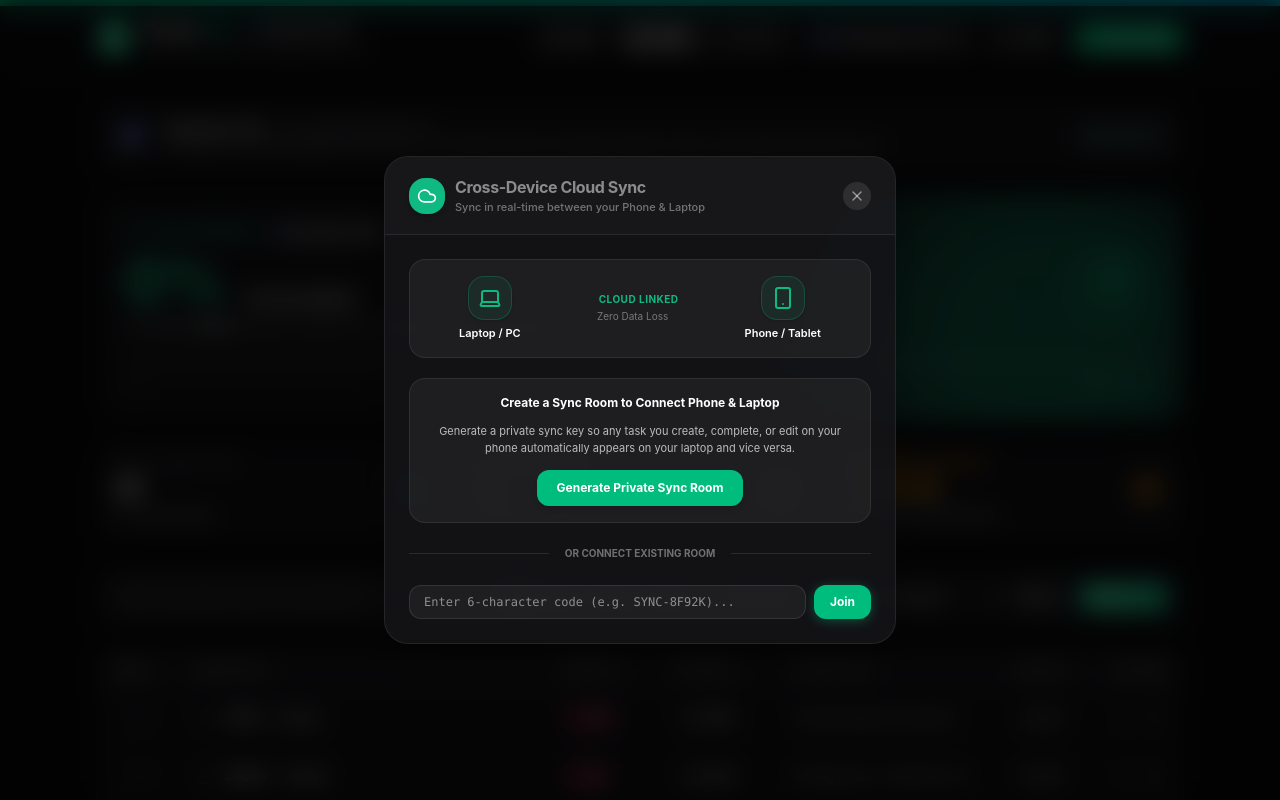
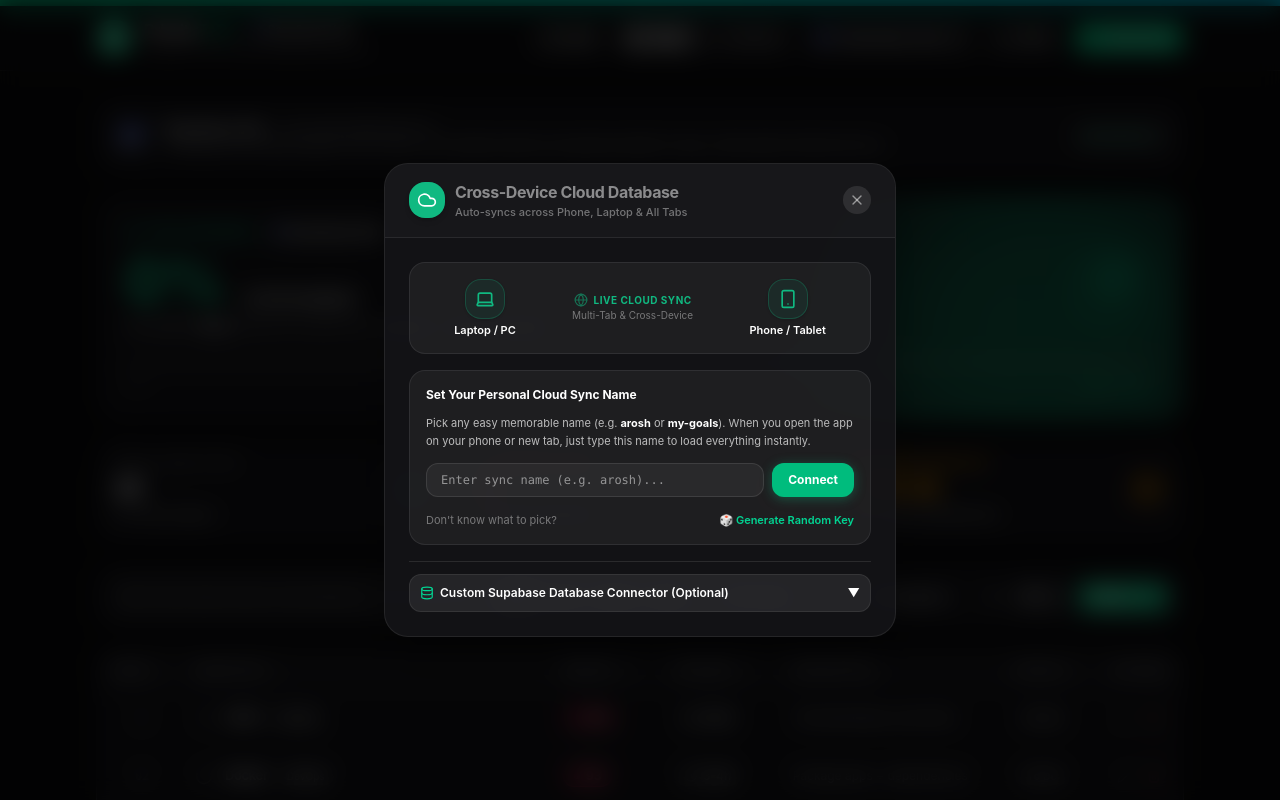
Before and after one commit to aroshwijesinghe/ToDo, a React (Vite) app: page / in a window 1280 px wide. Both pictures are taken after a click on the button "Sync". Shown: the top 800 px of the page. Built offline with nearby package versions, Linux system fonts and the light colour scheme.

Commit message:
added custom memorable sync names, QR scanning and Supabase connector to sync modal

```diff
--- a/src/components/SyncModal.tsx
+++ b/src/components/SyncModal.tsx
@@ -1,8 +1,8 @@
 import React, { useState } from 'react';
-import { X, Smartphone, Laptop, RefreshCw, Copy, Check, QrCode, Cloud, ShieldCheck, Key } from 'lucide-react';
+import { X, Smartphone, Laptop, RefreshCw, Copy, Check, QrCode, Cloud, ShieldCheck, Key, Database, Globe } from 'lucide-react';
 import { ThemeMode } from '../types/theme';
 import { THEME_CONFIGS } from '../utils/themeConfig';
-import { getSyncShareUrl, generateSyncKey } from '../utils/cloudSync';
+import { getSyncShareUrl, generateSyncKey, SupabaseConfig } from '../utils/cloudSync';
 
 interface SyncModalProps {
   isOpen: boolean;
@@ -12,6 +12,8 @@
   onSyncNow: () => void;
   isSyncing: boolean;
   lastSyncedAt: string | null;
+  supabaseConfig: SupabaseConfig | null;
+  onSaveSupabaseConfig: (config: SupabaseConfig | null) => void;
   theme?: ThemeMode;
 }
 
@@ -23,11 +25,16 @@
   onSyncNow,
   isSyncing,
   lastSyncedAt,
+  supabaseConfig,
+  onSaveSupabaseConfig,
   theme = 'dark',
 }) => {
-  const [inputKey, setInputKey] = useState('');
+  const [customNameInput, setCustomNameInput] = useState('');
   const [copiedLink, setCopiedLink] = useState(false);
   const [copiedKey, setCopiedKey] = useState(false);
+  const [showSupabase, setShowSupabase] = useState(false);
+  const [sbUrl, setSbUrl] = useState(supabaseConfig?.url || '');
+  const [sbKey, setSbKey] = useState(supabaseConfig?.anonKey || '');
 
   const themeConfig = THEME_CONFIGS[theme];
 
@@ -53,27 +60,37 @@
     setTimeout(() => setCopiedKey(false), 2000);
   };
 
-  const handleJoinRoom = (e: React.FormEvent) => {
+  const handleConnectCustomName = (e: React.FormEvent) => {
     e.preventDefault();
-    const cleanKey = inputKey.trim().toUpperCase();
-    if (cleanKey) {
-      onSetSyncKey(cleanKey);
-      setInputKey('');
+    const clean = customNameInput.trim().toLowerCase();
+    if (clean) {
+      onSetSyncKey(clean);
+      setCustomNameInput('');
     }
   };
 
-  const handleCreateNewRoom = () => {
+  const handleGenerateRandomKey = () => {
     const newKey = generateSyncKey();
     onSetSyncKey(newKey);
   };
 
+  const handleSaveSupabase = (e: React.FormEvent) => {
+    e.preventDefault();
+    if (sbUrl.trim() && sbKey.trim()) {
+      onSaveSupabaseConfig({ url: sbUrl.trim(), anonKey: sbKey.trim() });
+    } else {
+      onSaveSupabaseConfig(null);
+    }
+    setShowSupabase(false);
+  };
+
   return (
-    <div className="fixed inset-0 z-50 flex items-center justify-center p-4 bg-black/70 backdrop-blur-md animate-in fade-in duration-200">
+    <div className="fixed inset-0 z-50 flex items-center justify-center p-3 sm:p-4 bg-black/70 backdrop-blur-md animate-in fade-in duration-200">
       <div
         className={`border rounded-3xl w-full max-w-lg overflow-hidden shadow-2xl transition-all max-h-[92vh] flex flex-col ${themeConfig.classes.cardBg} ${themeConfig.classes.cardBorder} ${themeConfig.classes.textPrimary}`}
       >
         {/* Header */}
-        <div className={`flex items-center justify-between px-6 py-4.5 border-b shrink-0 ${themeConfig.classes.tableHeaderBg}`}>
+        <div className={`flex items-center justify-between px-5 sm:px-6 py-4 border-b shrink-0 ${themeConfig.classes.tableHeaderBg}`}>
           <div className="flex items-center gap-2.5">
             <div
               className="w-9 h-9 rounded-2xl flex items-center justify-center text-white shadow-md"
@@ -83,10 +100,10 @@
             </div>
             <div>
               <h3 className="text-base font-bold tracking-tight">
-                Cross-Device Cloud Sync
+                Cross-Device Cloud Database
               </h3>
               <p className={`text-[11px] font-medium ${themeConfig.classes.textMuted}`}>
-                Sync in real-time between your Phone &amp; Laptop
+                Auto-syncs across Phone, Laptop &amp; All Tabs
               </p>
             </div>
           </div>
@@ -98,50 +115,48 @@
           </button>
         </div>
 
-        {/* Content */}
-        <div className="p-6 space-y-5 overflow-y-auto flex-1 text-xs">
-          {/* Visual Device Pair Graphic */}
-          <div className={`p-4 rounded-2xl border flex items-center justify-around text-center ${themeConfig.classes.inputBg} ${themeConfig.classes.cardBorder}`}>
-            <div className="flex flex-col items-center gap-1.5">
+        {/* Body */}
+        <div className="p-5 sm:p-6 space-y-4 overflow-y-auto flex-1 text-xs">
+          {/* Device Pair Banner */}
+          <div className={`p-3.5 sm:p-4 rounded-2xl border flex items-center justify-around text-center ${themeConfig.classes.inputBg} ${themeConfig.classes.cardBorder}`}>
+            <div className="flex flex-col items-center gap-1">
               <div
-                className="w-11 h-11 rounded-2xl flex items-center justify-center border shadow-sm"
+                className="w-10 h-10 rounded-2xl flex items-center justify-center border shadow-sm"
                 style={{ backgroundColor: `${themeConfig.accentHex}15`, borderColor: `${themeConfig.accentHex}40`, color: themeConfig.accentHex }}
               >
-                <Laptop className="w-6 h-6" />
+                <Laptop className="w-5 h-5" />
               </div>
               <span className="font-semibold text-[11px]">Laptop / PC</span>
             </div>
 
-            <div className="flex flex-col items-center gap-1">
-              <div className="flex items-center gap-1">
-                <span className="w-2 h-2 rounded-full animate-ping" style={{ backgroundColor: themeConfig.accentHex }} />
-                <span className="text-[10px] font-bold uppercase tracking-wider" style={{ color: themeConfig.accentHex }}>
-                  Cloud Linked
-                </span>
+            <div className="flex flex-col items-center gap-0.5">
+              <div className="flex items-center gap-1.5 font-bold" style={{ color: themeConfig.accentHex }}>
+                <Globe className="w-3.5 h-3.5 animate-pulse" />
+                <span className="text-[10px] uppercase tracking-wider">Live Cloud Sync</span>
               </div>
-              <p className={`text-[10px] ${themeConfig.classes.textMuted}`}>Zero Data Loss</p>
+              <p className={`text-[10px] ${themeConfig.classes.textMuted}`}>Multi-Tab &amp; Cross-Device</p>
             </div>
 
-            <div className="flex flex-col items-center gap-1.5">
+            <div className="flex flex-col items-center gap-1">
               <div
-                className="w-11 h-11 rounded-2xl flex items-center justify-center border shadow-sm"
+                className="w-10 h-10 rounded-2xl flex items-center justify-center border shadow-sm"
                 style={{ backgroundColor: `${themeConfig.accentHex}15`, borderColor: `${themeConfig.accentHex}40`, color: themeConfig.accentHex }}
               >
-                <Smartphone className="w-6 h-6" />
+                <Smartphone className="w-5 h-5" />
               </div>
               <span className="font-semibold text-[11px]">Phone / Tablet</span>
             </div>
           </div>
 
-          {/* Active Sync Status */}
+          {/* Active Cloud Sync Status Card */}
           {syncKey ? (
             <div className="space-y-4">
-              <div className={`p-4 rounded-2xl border ${themeConfig.classes.cardBorder} bg-emerald-500/5`}>
-                <div className="flex items-center justify-between mb-2">
-                  <div className="flex items-center gap-1.5 font-bold text-emerald-500">
+              <div className={`p-4 rounded-2xl border ${themeConfig.classes.cardBorder} bg-emerald-500/5 space-y-3`}>
+                <div className="flex items-center justify-between gap-2 flex-wrap">
+                  <div className="flex items-center gap-2 font-bold text-emerald-400">
                     <ShieldCheck className="w-4 h-4" />
-                    <span>Sync Room Active:</span>
-                    <span className="font-mono text-sm tracking-wider px-2 py-0.5 rounded-lg bg-emerald-500/15 border border-emerald-500/30">
+                    <span>Sync Room:</span>
+                    <span className="font-mono text-sm tracking-wider px-2.5 py-0.5 rounded-lg bg-emerald-500/15 border border-emerald-500/30 text-emerald-300">
                       {syncKey}
                     </span>
                   </div>
@@ -149,100 +164,160 @@
                   <button
                     onClick={onSyncNow}
                     disabled={isSyncing}
-                    className={`flex items-center gap-1 px-3 py-1 rounded-xl font-semibold transition-all hover:scale-105 ${themeConfig.classes.accentBtn}`}
+                    className={`flex items-center gap-1.5 px-3 py-1.5 rounded-xl font-bold transition-all hover:scale-105 ${themeConfig.classes.accentBtn}`}
                   >
                     <RefreshCw className={`w-3.5 h-3.5 ${isSyncing ? 'animate-spin' : ''}`} />
-                    <span>{isSyncing ? 'Syncing...' : 'Sync Now'}</span>
+                    <span>{isSyncing ? 'Syncing...' : 'Sync Cloud Now'}</span>
                   </button>
                 </div>
 
-                {lastSyncedAt && (
-                  <p className={`text-[11px] ${themeConfig.classes.textMuted}`}>
-                    Last synced: {new Date(lastSyncedAt).toLocaleTimeString()} ({new Date(lastSyncedAt).toLocaleDateString()})
+                <p className={`text-[11px] ${themeConfig.classes.textSecondary}`}>
+                  {lastSyncedAt
+                    ? `✓ Synced with Cloud at ${new Date(lastSyncedAt).toLocaleTimeString()}`
+                    : 'Auto-saving all changes in real time'}
                 </p>
-                )}
               </div>
 
-              {/* QR Code & Scan Option for Mobile */}
+              {/* QR Code & Scan Option */}
               <div className={`p-4 rounded-2xl border flex flex-col sm:flex-row items-center gap-4 ${themeConfig.classes.inputBg} ${themeConfig.classes.cardBorder}`}>
                 {qrCodeUrl && (
                   <div className="p-2 rounded-2xl bg-white shadow-md shrink-0">
                     <img
                       src={qrCodeUrl}
-                      alt="Scan to Sync on Mobile Phone"
-                      className="w-28 h-28 rounded-lg"
+                      alt="Scan on Phone"
+                      className="w-24 h-24 sm:w-28 sm:h-28 rounded-lg"
                     />
                   </div>
                 )}
                 <div className="space-y-2 text-center sm:text-left">
                   <p className="font-bold text-xs flex items-center justify-center sm:justify-start gap-1.5">
                     <QrCode className="w-4 h-4 text-emerald-400" />
-                    Open on Phone in 1 Second
+                    Open &amp; Sync on Phone in 1 Step
                   </p>
                   <p className={`text-[11px] leading-relaxed ${themeConfig.classes.textSecondary}`}>
-                    Point your iPhone or Android camera at the QR code to open your tasks with live synchronization.
+                    Scan this QR code with your iPhone or Android camera to open your live to-do list with zero data loss.
                   </p>
                   <div className="flex flex-wrap gap-2 justify-center sm:justify-start pt-1">
                     <button
                       onClick={handleCopyLink}
-                      className={`flex items-center gap-1 px-3 py-1.5 rounded-xl border text-xs font-semibold transition-all hover:scale-105 ${themeConfig.classes.badgeBg} ${themeConfig.classes.cardBorder}`}
+                      className={`flex items-center gap-1 px-3 py-1.5 rounded-xl border font-semibold transition-all hover:scale-105 ${themeConfig.classes.badgeBg} ${themeConfig.classes.cardBorder}`}
                     >
                       {copiedLink ? <Check className="w-3.5 h-3.5 text-emerald-400" /> : <Copy className="w-3.5 h-3.5" />}
                       <span>{copiedLink ? 'Link Copied!' : 'Copy Phone Link'}</span>
                     </button>
                     <button
                       onClick={handleCopyKey}
-                      className={`flex items-center gap-1 px-3 py-1.5 rounded-xl border text-xs font-semibold transition-all hover:scale-105 ${themeConfig.classes.badgeBg} ${themeConfig.classes.cardBorder}`}
+                      className={`flex items-center gap-1 px-3 py-1.5 rounded-xl border font-semibold transition-all hover:scale-105 ${themeConfig.classes.badgeBg} ${themeConfig.classes.cardBorder}`}
                     >
                       {copiedKey ? <Check className="w-3.5 h-3.5 text-emerald-400" /> : <Key className="w-3.5 h-3.5" />}
-                      <span>{copiedKey ? 'Code Copied!' : 'Copy Sync Code'}</span>
+                      <span>{copiedKey ? 'Name Copied!' : 'Copy Sync Name'}</span>
                     </button>
                   </div>
                 </div>
               </div>
             </div>
-          ) : (
-            <div className="space-y-4">
-              <div className={`p-4 rounded-2xl border text-center space-y-3 ${themeConfig.classes.inputBg} ${themeConfig.classes.cardBorder}`}>
+          ) : null}
+
+          {/* Connect / Change Sync Name Form */}
+          <div className={`p-4 rounded-2xl border space-y-3 ${themeConfig.classes.inputBg} ${themeConfig.classes.cardBorder}`}>
             <p className="font-bold text-xs">
-                  Create a Sync Room to Connect Phone &amp; Laptop
+              {syncKey ? 'Switch or Connect to Another Sync Name' : 'Set Your Personal Cloud Sync Name'}
             </p>
             <p className={`text-[11px] leading-relaxed ${themeConfig.classes.textSecondary}`}>
-                  Generate a private sync key so any task you create, complete, or edit on your phone automatically appears on your laptop and vice versa.
+              Pick any easy memorable name (e.g. <strong className={themeConfig.classes.textPrimary}>arosh</strong> or <strong className={themeConfig.classes.textPrimary}>my-goals</strong>). When you open the app on your phone or new tab, just type this name to load everything instantly.
             </p>
-                <button
-                  onClick={handleCreateNewRoom}
-                  className={`px-5 py-2.5 rounded-xl text-xs font-bold transition-all hover:scale-105 shadow-md ${themeConfig.classes.accentBtn}`}
-                >
-                  Generate Private Sync Room
-                </button>
-              </div>
 
-              <div className="relative flex py-2 items-center">
-                <div className="flex-grow border-t border-white/10" />
-                <span className={`flex-shrink mx-4 text-[10px] font-bold uppercase ${themeConfig.classes.textMuted}`}>
-                  Or Connect Existing Room
-                </span>
-                <div className="flex-grow border-t border-white/10" />
-              </div>
-
-              <form onSubmit={handleJoinRoom} className="flex gap-2">
+            <form onSubmit={handleConnectCustomName} className="flex gap-2">
               <input
                 type="text"
-                  value={inputKey}
-                  onChange={(e) => setInputKey(e.target.value)}
-                  placeholder="Enter 6-character code (e.g. SYNC-8F92K)..."
+                value={customNameInput}
+                onChange={(e) => setCustomNameInput(e.target.value)}
+                placeholder="Enter sync name (e.g. arosh)..."
                 className={`flex-1 px-3.5 py-2 border rounded-xl font-mono text-xs focus:outline-none ${themeConfig.classes.inputBg} ${themeConfig.classes.inputBorder} ${themeConfig.classes.textPrimary}`}
               />
               <button
                 type="submit"
-                  className={`px-4 py-2 rounded-xl font-bold transition-all hover:scale-105 ${themeConfig.classes.accentBtn}`}
+                className={`px-4 py-2 rounded-xl font-bold transition-all hover:scale-105 shrink-0 ${themeConfig.classes.accentBtn}`}
               >
-                  Join
+                Connect
               </button>
             </form>
+
+            <div className="pt-1 flex items-center justify-between text-[11px]">
+              <span className={themeConfig.classes.textMuted}>Don't know what to pick?</span>
+              <button
+                type="button"
+                onClick={handleGenerateRandomKey}
+                className="text-emerald-400 hover:text-emerald-300 font-semibold"
+              >
+                🎲 Generate Random Key
+              </button>
             </div>
+          </div>
+
+          {/* Optional Supabase Database Connector for Advanced Cloud Storage */}
+          <div className="border-t pt-3 border-white/10">
+            <button
+              type="button"
+              onClick={() => setShowSupabase(prev => !prev)}
+              className={`w-full flex items-center justify-between p-2.5 rounded-xl border text-xs font-semibold ${themeConfig.classes.badgeBg} ${themeConfig.classes.cardBorder}`}
+            >
+              <span className="flex items-center gap-1.5">
+                <Database className="w-3.5 h-3.5 text-emerald-400" />
+                Custom Supabase Database Connector (Optional)
+              </span>
+              <span>{showSupabase ? '▲' : '▼'}</span>
+            </button>
+
+            {showSupabase && (
+              <form onSubmit={handleSaveSupabase} className="p-3 mt-2 rounded-xl border space-y-2.5 bg-black/20 border-white/10">
+                <p className="text-[11px] opacity-70">
+                  Connect your own private Supabase PostgreSQL project for dedicated enterprise storage:
+                </p>
+                <div>
+                  <label className="block text-[10px] uppercase font-bold text-slate-400 mb-1">Project URL</label>
+                  <input
+                    type="text"
+                    value={sbUrl}
+                    onChange={(e) => setSbUrl(e.target.value)}
+                    placeholder="https://xyz.supabase.co"
+                    className="w-full px-3 py-1.5 rounded-lg border border-white/10 bg-black/40 text-xs text-white"
+                  />
+                </div>
+                <div>
+                  <label className="block text-[10px] uppercase font-bold text-slate-400 mb-1">Anon API Key</label>
+                  <input
+                    type="password"
+                    value={sbKey}
+                    onChange={(e) => setSbKey(e.target.value)}
+                    placeholder="eyJhbGciOiJIUzI1NiIs..."
+                    className="w-full px-3 py-1.5 rounded-lg border border-white/10 bg-black/40 text-xs text-white"
+                  />
+                </div>
+                <div className="flex justify-end gap-2 pt-1">
+                  {supabaseConfig && (
+                    <button
+                      type="button"
+                      onClick={() => {
+                        onSaveSupabaseConfig(null);
+                        setSbUrl('');
+                        setSbKey('');
+                      }}
+                      className="px-3 py-1 text-[11px] text-rose-400 bg-rose-500/10 rounded-lg"
+                    >
+                      Disconnect
+                    </button>
                   )}
+                  <button
+                    type="submit"
+                    className={`px-4 py-1.5 text-xs font-bold rounded-lg ${themeConfig.classes.accentBtn}`}
+                  >
+                    Save Supabase Config
+                  </button>
+                </div>
+              </form>
+            )}
+          </div>
         </div>
       </div>
     </div>
```
Lines whose indentation alone changed are shown as unchanged.
